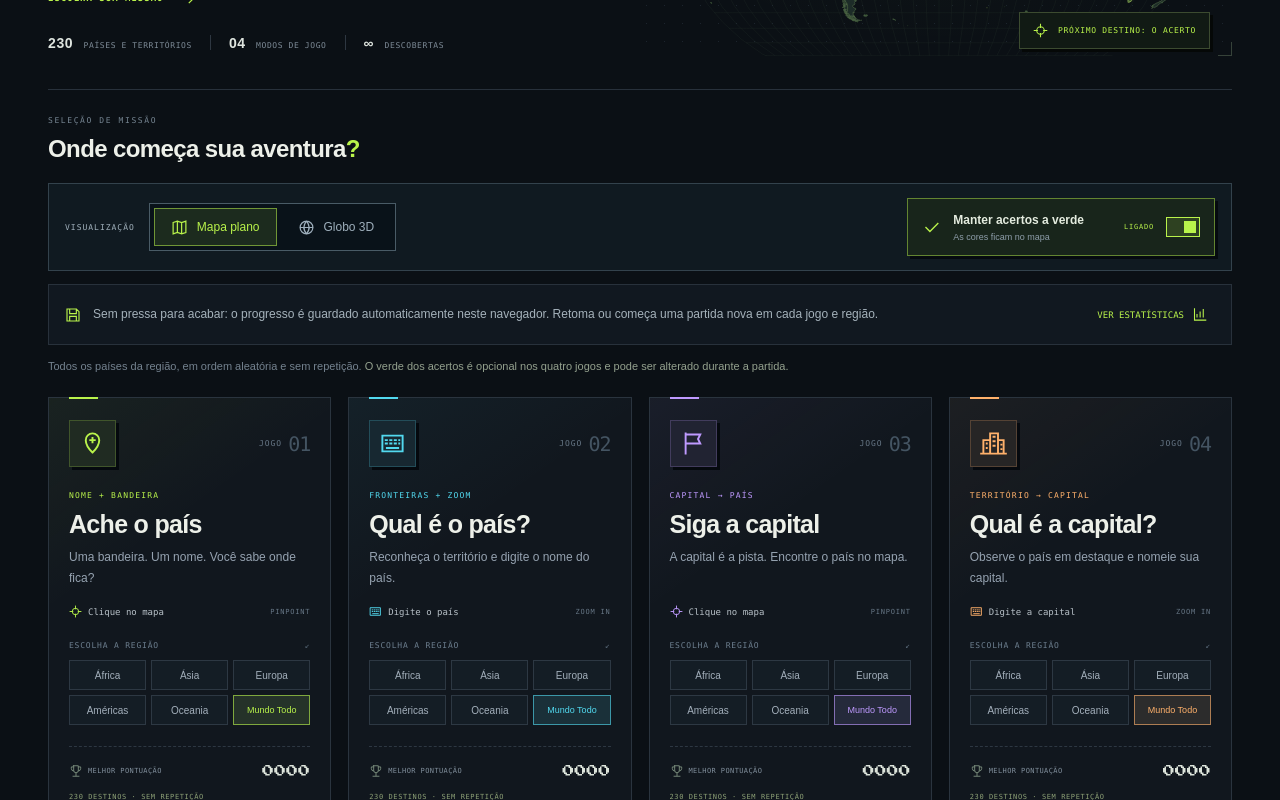
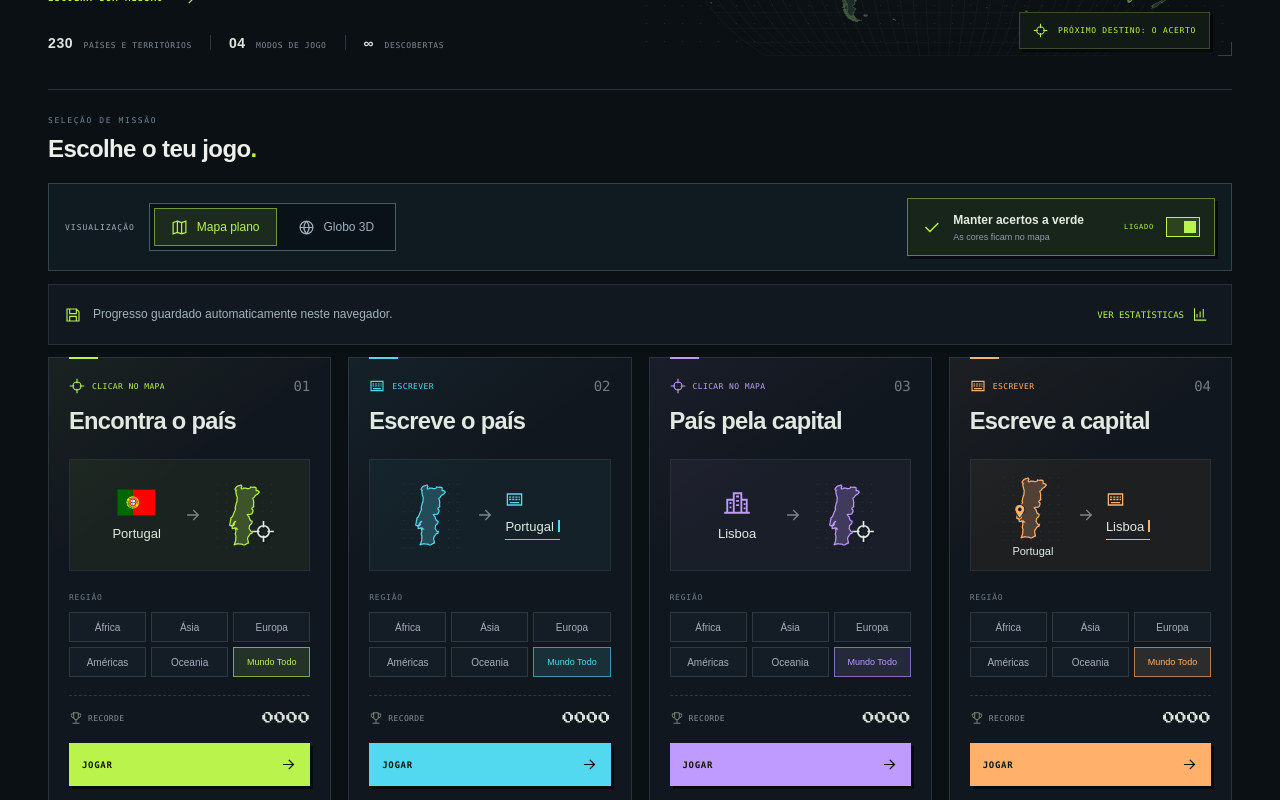
Before and after one commit to TiagoMustra/geokiwi, a React (Vite) app: page / in a window 1280 px wide. Shown: the part 360-1160 px from the top of the page. Built offline with nearby package versions, Linux system fonts and the light colour scheme; a web font is replaced by a local one.

Commit message:
Update Site source

```diff
--- a/src/components/Home.jsx
+++ b/src/components/Home.jsx
@@ -7,6 +7,7 @@ import WorldMap from './WorldMap.jsx';
 import KeepCorrectControl from './KeepCorrectControl.jsx';
 import MapViewControl from './MapViewControl.jsx';
 import GlobeMap from './GlobeMap.jsx';
+import ModePreview, { CARD_TITLES } from './ModePreview.jsx';
 
 export default function Home({ difficulty, setDifficulty, mapView = 'flat', setMapView, scores, onStart, saves = {}, onResume, onStatistics }) {
   const [regions, setRegions] = useState(() => Object.fromEntries(MODES.map(mode => [mode.id, Object.values(saves).filter(save => save.mode === mode.id).sort((a, b) => b.updatedAt - a.updatedAt)[0]?.region || 'mundo'])));
@@ -32,31 +33,27 @@ export default function Home({ difficulty, setDifficulty, mapView = 'flat', setM
 
     <section className="games-section" id="jogos" aria-labelledby="games-title">
       <div className="section-heading">
-        <div><div className="section-kicker">SELEÇÃO DE MISSÃO</div><h2 id="games-title">Onde começa sua aventura<span>?</span></h2></div>
+        <div><div className="section-kicker">SELEÇÃO DE MISSÃO</div><h2 id="games-title">Escolhe o teu jogo<span>.</span></h2></div>
       </div>
       <div className="home-map-settings"><MapViewControl value={mapView} onChange={setMapView} /><KeepCorrectControl checked={difficulty === 'normal'} onChange={value => setDifficulty(value ? 'normal' : 'dificil')} /></div>
-      <p className="save-explainer"><Icon name="save" size={16} /><span>Sem pressa para acabar: o progresso é guardado automaticamente neste navegador. Retoma ou começa uma partida nova em cada jogo e região.</span><button onClick={onStatistics}>VER ESTATÍSTICAS <Icon name="chart" size={15} /></button></p>
-      <p className="difficulty-note">Todos os países da região, em ordem aleatória e sem repetição. <span>O verde dos acertos é opcional nos quatro jogos e pode ser alterado durante a partida.</span></p>
+      <p className="save-explainer"><Icon name="save" size={16} /><span>Progresso guardado automaticamente neste navegador.</span><button onClick={onStatistics}>VER ESTATÍSTICAS <Icon name="chart" size={15} /></button></p>
       <div className="games-grid">
         {MODES.map(mode => {
           const region = regions[mode.id];
           const saved = saves[saveKey(mode.id, region)];
           const high = scores[scoreKey(mode.id, region, difficulty)] || 0;
-          return <article className={`game-card accent-${mode.color}`} key={mode.id}>
-            <div className="card-top"><div className="mode-icon"><Icon name={mode.icon} size={27} /></div><span className="mode-number">JOGO <b>0{mode.id}</b></span></div>
-            <span className="card-eyebrow">{mode.label}</span>
-            <h3>{mode.title}</h3>
-            <p className="card-description">{mode.description}</p>
-            <div className="action-tag"><Icon name={mode.input ? 'keyboard' : 'crosshair'} size={13} />{mode.action}<span>{mode.input ? 'ZOOM IN' : 'PINPOINT'}</span></div>
-            <div className="region-heading">ESCOLHA A REGIÃO <span>↙</span></div>
+          return <article className={`game-card simple-game-card accent-${mode.color}`} key={mode.id} aria-labelledby={`mode-title-${mode.id}`}>
+            <div className="simple-card-header"><span className="card-action"><Icon name={mode.input ? 'keyboard' : 'crosshair'} size={16} />{mode.input ? 'ESCREVER' : 'CLICAR NO MAPA'}</span><span className="card-number">0{mode.id}</span></div>
+            <h3 id={`mode-title-${mode.id}`}>{CARD_TITLES[mode.id]}</h3>
+            <ModePreview mode={mode.id} />
+            <div className="region-heading">REGIÃO</div>
             <div className="region-grid" aria-label={`Região do jogo ${mode.id}`}>
               {REGIONS.filter(r => r.id !== 'mundo').map(r => <button key={r.id} aria-pressed={region === r.id} className={`${region === r.id ? 'selected' : ''} ${saves[saveKey(mode.id, r.id)] ? 'has-save' : ''}`} title={saves[saveKey(mode.id, r.id)] ? 'Partida guardada nesta região' : undefined} onClick={() => setRegions(previous => ({ ...previous, [mode.id]: r.id }))}>{r.name}</button>)}
               <button className={`world-region ${region === 'mundo' ? 'selected' : ''}`} aria-pressed={region === 'mundo'} onClick={() => setRegions(previous => ({ ...previous, [mode.id]: 'mundo' }))}><Icon name="globe" size={13} />Mundo Todo<span>200+</span></button>
             </div>
-            <div className="card-score"><span><Icon name="trophy" size={14} /> MELHOR PONTUAÇÃO</span><strong>{String(high).padStart(4, '0')}</strong></div>
-            <div className="full-run-label">{REGIONS.find(r => r.id === region).count} DESTINOS · SEM REPETIÇÃO</div>
-            {saved && <div className="saved-run"><span><Icon name="save" size={14} /> PARTIDA GUARDADA</span><strong>{saved.answers.length}/{saved.queue.length} respondidos</strong><small>{new Date(saved.updatedAt).toLocaleDateString('pt-PT')} · {saved.keepCorrect ? 'Acertos a verde' : 'Sem acertos a verde'}</small><button className="start-button" onClick={() => onResume(saved)}>RETOMAR PARTIDA <Icon name="play" size={16} /></button></div>}
-            <button className={saved ? 'new-run-button' : 'start-button'} onClick={() => onStart(mode.id, region)}>{saved ? 'COMEÇAR NOVO JOGO' : 'JOGAR AGORA'} <Icon name="arrow" size={17} /></button>
+            <div className="card-score"><span><Icon name="trophy" size={14} /> RECORDE</span><strong>{String(high).padStart(4, '0')}</strong></div>
+            {saved && <div className="saved-run compact-saved-run"><span><Icon name="save" size={14} /> {saved.answers.length}/{saved.queue.length} GUARDADOS</span><button className="start-button" onClick={() => onResume(saved)}>RETOMAR PARTIDA <Icon name="play" size={16} /></button></div>}
+            <button className={saved ? 'new-run-button' : 'start-button'} onClick={() => onStart(mode.id, region)}>{saved ? 'COMEÇAR NOVO JOGO' : 'JOGAR'} <Icon name="arrow" size={17} /></button>
           </article>;
         })}
       </div>
--- /dev/null
+++ b/src/components/ModePreview.jsx
@@ -0,0 +1,39 @@
+import { geoMercator, geoPath } from 'd3';
+import { byId, features } from '../data/index.js';
+import { focusGeometry } from '../lib/map.js';
+import { Icon } from './Icon.jsx';
+
+export const CARD_TITLES = {
+  1: 'Encontra o país',
+  2: 'Escreve o país',
+  3: 'País pela capital',
+  4: 'Escreve a capital',
+};
+const portugal = byId['620'];
+const mainland = focusGeometry(features.filter(feature => feature.id === portugal.id), portugal.coordenadas_centro);
+const projection = geoMercator().fitExtent([[12, 5], [51, 65]], mainland);
+const outline = geoPath(projection)(mainland);
+const [capitalX, capitalY] = projection(portugal.coordenadas_capital);
+
+function MiniMap({ capital = false, clickable = false }) {
+  return <span className="preview-map"><svg viewBox="0 0 66 70" width="66" height="70" aria-hidden="true"><path className="preview-outline" d={outline} />{capital && <g transform={`translate(${capitalX},${capitalY})`}><path className="preview-pin" d="M0 0s-5-6-5-9a5 5 0 1 1 10 0C5-6 0 0 0 0Z" /><circle className="preview-pin-center" cy="-9" r="1.8" /></g>}</svg>{clickable && <Icon name="crosshair" className="preview-crosshair" size={23} />}</span>;
+}
+
+/** A static example makes the clue → action clear without another paragraph. */
+export default function ModePreview({ mode }) {
+  const labels = {
+    1: 'Exemplo: Portugal e a sua bandeira. Clica no país no mapa.',
+    2: 'Exemplo: país em destaque no mapa. Escreve Portugal.',
+    3: 'Exemplo: Lisboa. Clica no país correspondente no mapa.',
+    4: 'Exemplo: Portugal com um pin na capital. Escreve Lisboa.',
+  };
+  return <div className="mode-preview" role="img" aria-label={labels[mode]}>
+    <div aria-hidden="true" className="preview-flow">
+      {mode === 1 ? <span className="preview-clue"><img src={portugal.bandeira_url} alt="" /><strong>Portugal</strong></span>
+        : mode === 3 ? <span className="preview-clue"><Icon name="city" size={26} /><strong>Lisboa</strong></span>
+        : <span className="preview-map-clue"><MiniMap capital={mode === 4} />{mode === 4 && <strong>Portugal</strong>}</span>}
+      <Icon name="arrow" size={18} className="preview-arrow" />
+      {[1, 3].includes(mode) ? <MiniMap clickable /> : <span className="preview-input"><Icon name="keyboard" size={19} /><strong>{mode === 2 ? 'Portugal' : 'Lisboa'}<i /></strong></span>}
+    </div>
+  </div>;
+}
```
Also changed, not shown: src/progress.css, 1 other file (tests, documents, lock files or other folders).
